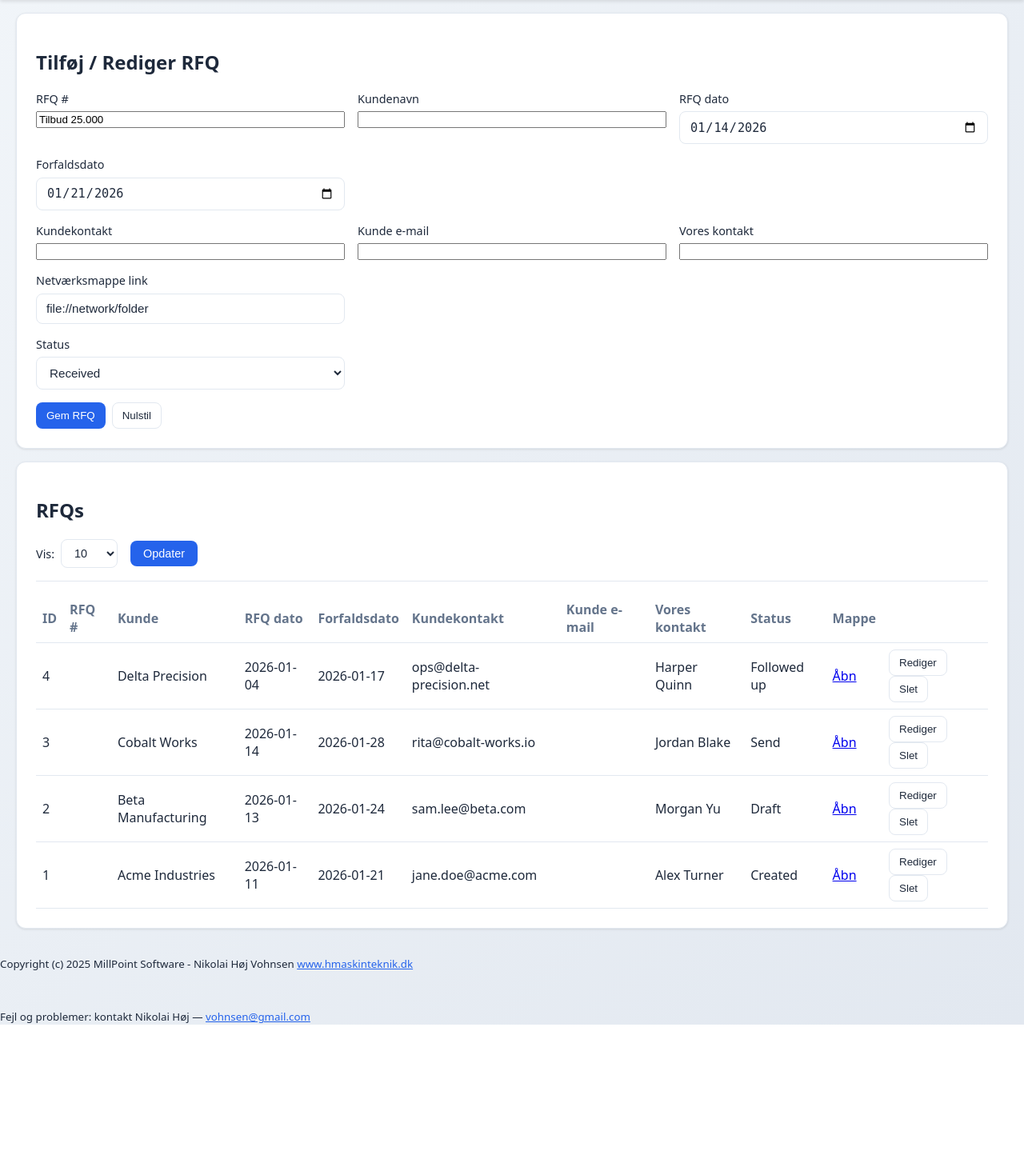
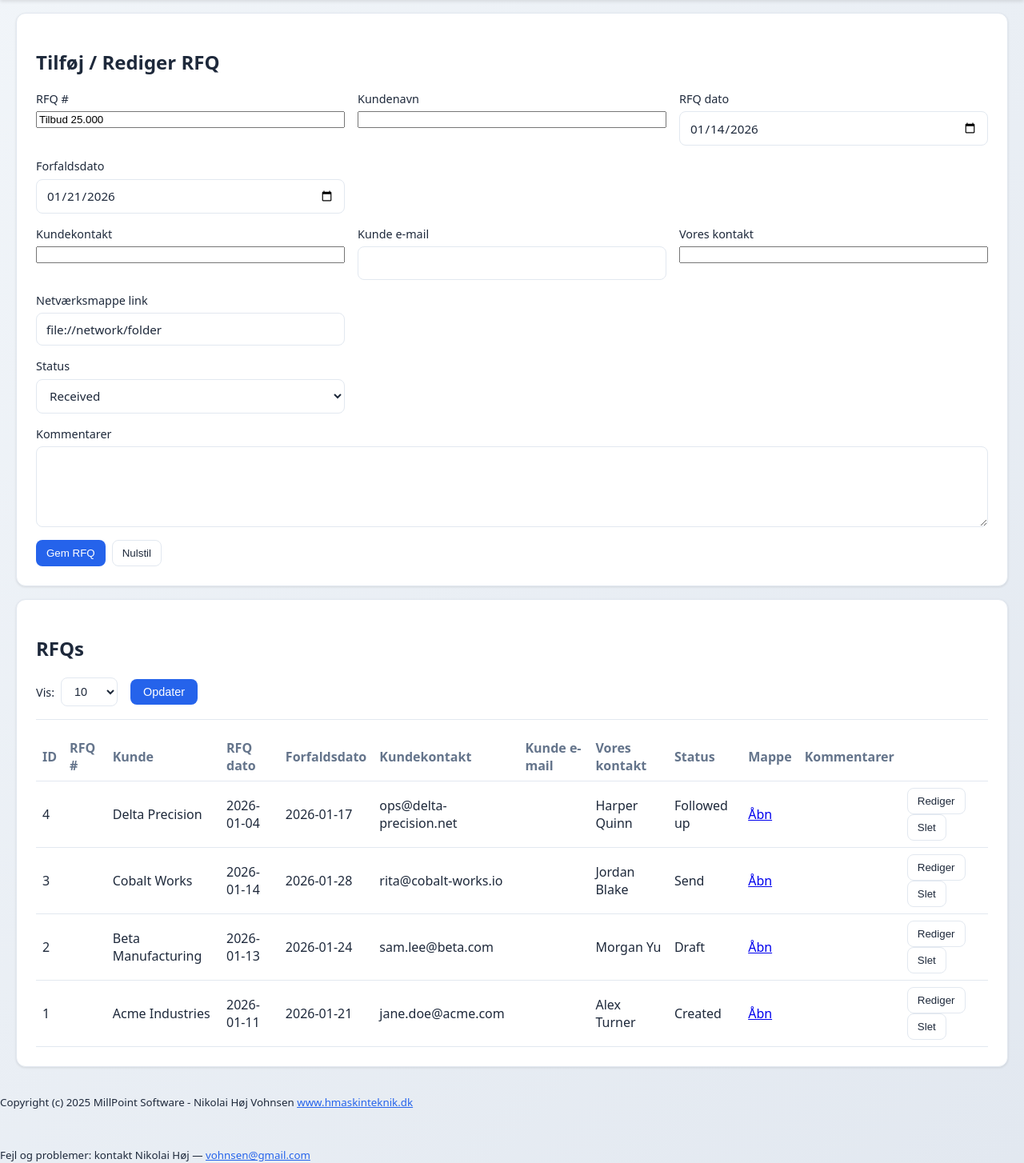
Before and after one commit to Nikolaihoj1/rfq-tracker, a Flask app: page /admin in a window 1280 px wide. Shown: the part 60-1514 px from the top of the page at 80% size. Before the commit the page ends 1341 px from the top, so only its background shows below. Run offline with Flask 3, Linux system fonts and the light colour scheme; data comes from the database, SQL or seed files in the repository.

Commit message:
Add comments field to admin section - multiline text field for RFQ comments

```diff
--- a/app.py
+++ b/app.py
@@ -170,6 +170,10 @@ def ensure_database(db_path: str) -> None:
             conn.execute("ALTER TABLE rfq ADD COLUMN completed_date TEXT")
         except Exception:
             pass
+        try:
+            conn.execute("ALTER TABLE rfq ADD COLUMN comments TEXT")
+        except Exception:
+            pass
 
         # Seed if empty
         cur = conn.execute("SELECT COUNT(*) AS c FROM rfq")
@@ -194,7 +198,7 @@ def fetch_rfqs(db_path: str, *, sort_by: str, order: str, limit: int | None = No
         order = "asc"
 
     query = f"""
-        SELECT rfq_id, client_name, rfq_date, due_date, client_contact, our_contact, network_folder_link, status, rfq_number, client_email, completed_date
+        SELECT rfq_id, client_name, rfq_date, due_date, client_contact, our_contact, network_folder_link, status, rfq_number, client_email, completed_date, comments
         FROM rfq
         ORDER BY {sort_by} {order.upper()}
     """
@@ -236,8 +240,8 @@ def insert_rfq(db_path: str, payload: Dict[str, Any]) -> int:
         cur = conn.execute(
             """
             INSERT INTO rfq (
-                client_name, rfq_date, due_date, client_contact, our_contact, network_folder_link, status, rfq_number, client_email
-            ) VALUES (?, ?, ?, ?, ?, ?, ?, ?, ?)
+                client_name, rfq_date, due_date, client_contact, our_contact, network_folder_link, status, rfq_number, client_email, comments
+            ) VALUES (?, ?, ?, ?, ?, ?, ?, ?, ?, ?)
             """,
             (
                 payload["client_name"],
@@ -249,6 +253,7 @@ def insert_rfq(db_path: str, payload: Dict[str, Any]) -> int:
                 payload["status"],
                 payload.get("rfq_number", ""),
                 payload.get("client_email", ""),
+                payload.get("comments", ""),
             ),
         )
         return cur.lastrowid
@@ -265,7 +270,7 @@ def update_rfq(db_path: str, rfq_id: int, payload: Dict[str, Any]) -> None:
                 UPDATE rfq SET
                     client_name = ?, rfq_date = ?, due_date = ?, client_contact = ?,
                     client_email = ?, our_contact = ?, network_folder_link = ?,
-                    status = ?, rfq_number = ?, completed_date = ?
+                    status = ?, rfq_number = ?, completed_date = ?, comments = ?
                 WHERE rfq_id = ?
                 """,
                 (
@@ -279,6 +284,7 @@ def update_rfq(db_path: str, rfq_id: int, payload: Dict[str, Any]) -> None:
                     payload["status"],
                     payload.get("rfq_number", ""),
                     completed_date,
+                    payload.get("comments", ""),
                     rfq_id,
                 ),
             )
@@ -289,7 +295,7 @@ def update_rfq(db_path: str, rfq_id: int, payload: Dict[str, Any]) -> None:
                 UPDATE rfq SET
                     client_name = ?, rfq_date = ?, due_date = ?, client_contact = ?,
                     client_email = ?, our_contact = ?, network_folder_link = ?,
-                    status = ?, rfq_number = ?, completed_date = NULL
+                    status = ?, rfq_number = ?, completed_date = NULL, comments = ?
                 WHERE rfq_id = ?
                 """,
                 (
@@ -302,6 +308,7 @@ def update_rfq(db_path: str, rfq_id: int, payload: Dict[str, Any]) -> None:
                     payload["network_folder_link"],
                     payload["status"],
                     payload.get("rfq_number", ""),
+                    payload.get("comments", ""),
                     rfq_id,
                 ),
             )
--- a/static/admin.js
+++ b/static/admin.js
@@ -7,7 +7,7 @@ const refreshBtn = document.getElementById('refreshBtn');
 const limitSelect = document.getElementById('limitSelect');
 
 const fields = [
-  'rfq_id', 'rfq_number', 'client_name', 'rfq_date', 'due_date', 'client_contact', 'client_email', 'our_contact', 'network_folder_link', 'status'
+  'rfq_id', 'rfq_number', 'client_name', 'rfq_date', 'due_date', 'client_contact', 'client_email', 'our_contact', 'network_folder_link', 'status', 'comments'
 ];
 
 function getField(id) { return document.getElementById(id); }
@@ -36,6 +36,7 @@ function renderTable(items) {
       <td>${escapeHtml(item.our_contact)}</td>
       <td>${escapeHtml(item.status)}</td>
       <td><a href="${escapeAttr(item.network_folder_link)}" target="_blank" rel="noopener">Åbn</a></td>
+      <td style="max-width: 200px; overflow: hidden; text-overflow: ellipsis; white-space: nowrap;" title="${escapeAttr(item.comments || '')}">${escapeHtml(item.comments || '')}</td>
       <td>
         <button data-action="edit" data-id="${item.rfq_id}">Rediger</button>
         <button data-action="delete" data-id="${item.rfq_id}">Slet</button>
@@ -58,6 +59,8 @@ tableBody.addEventListener('click', async (e) => {
     // Extract network folder link (it's in column 9)
     const folderLink = row.children[9].querySelector('a');
     const networkFolderLink = folderLink ? folderLink.href : '';
+    // Extract comments (it's in column 10)
+    const comments = row.children[10].textContent || '';
 
     fillForm({
       rfq_id: id,
@@ -70,6 +73,7 @@ tableBody.addEventListener('click', async (e) => {
       our_contact: row.children[7].textContent,
       status: row.children[8].textContent,
       network_folder_link: networkFolderLink,
+      comments: comments,
     });
     window.scrollTo({ top: 0, behavior: 'smooth' });
   } else if (action === 'delete') {
--- a/static/styles.css
+++ b/static/styles.css
@@ -276,7 +276,7 @@ button.primary:hover {
 .form-row { display: grid; grid-template-columns: repeat(3, minmax(0, 1fr)); gap: 1rem; margin-bottom: 1rem; }
 .form-row label { display: flex; flex-direction: column; gap: 0.4rem; font-size: 0.9rem; color: var(--text); }
 .form-actions { margin-top: 1rem; display: flex; gap: 0.5rem; }
-input[type="text"], input[type="date"], input[type="url"], .admin-form select {
+input[type="text"], input[type="date"], input[type="url"], input[type="email"], .admin-form select, .admin-form textarea {
   background: var(--panel);
   color: var(--text);
   border: 1px solid var(--border);
@@ -284,11 +284,16 @@ input[type="text"], input[type="date"], input[type="url"], .admin-form select {
   padding: 0.6rem 0.75rem;
   font-size: 0.95rem;
   transition: border-color 0.2s;
+  font-family: inherit;
 }
-input[type="text"]:focus, input[type="date"]:focus, input[type="url"]:focus, .admin-form select:focus {
+input[type="text"]:focus, input[type="date"]:focus, input[type="url"]:focus, input[type="email"]:focus, .admin-form select:focus, .admin-form textarea:focus {
   outline: none;
   border-color: var(--primary);
   box-shadow: 0 0 0 3px rgba(37, 99, 235, 0.1);
+}
+.admin-form textarea {
+  min-height: 80px;
+  resize: vertical;
 }
 .admin-table table { width: 100%; border-collapse: collapse; }
 .admin-table th, .admin-table td { border-bottom: 1px solid var(--border); padding: 0.5rem; text-align: left; }
--- a/templates/admin.html
+++ b/templates/admin.html
@@ -60,6 +60,11 @@
               </select>
             </label>
           </div>
+          <div class="form-row">
+            <label style="grid-column: 1 / -1;">Kommentarer
+              <textarea id="comments" rows="4" style="width: 100%; resize: vertical;"></textarea>
+            </label>
+          </div>
           <div class="form-actions">
             <button type="submit" class="primary">Gem RFQ</button>
             <button type="button" id="resetBtn">Nulstil</button>
@@ -94,6 +99,7 @@
               <th>Vores kontakt</th>
               <th>Status</th>
               <th>Mappe</th>
+              <th>Kommentarer</th>
               <th></th>
             </tr>
           </thead>
```
Also changed, not shown: templates/index.html (+5 -5 lines).
